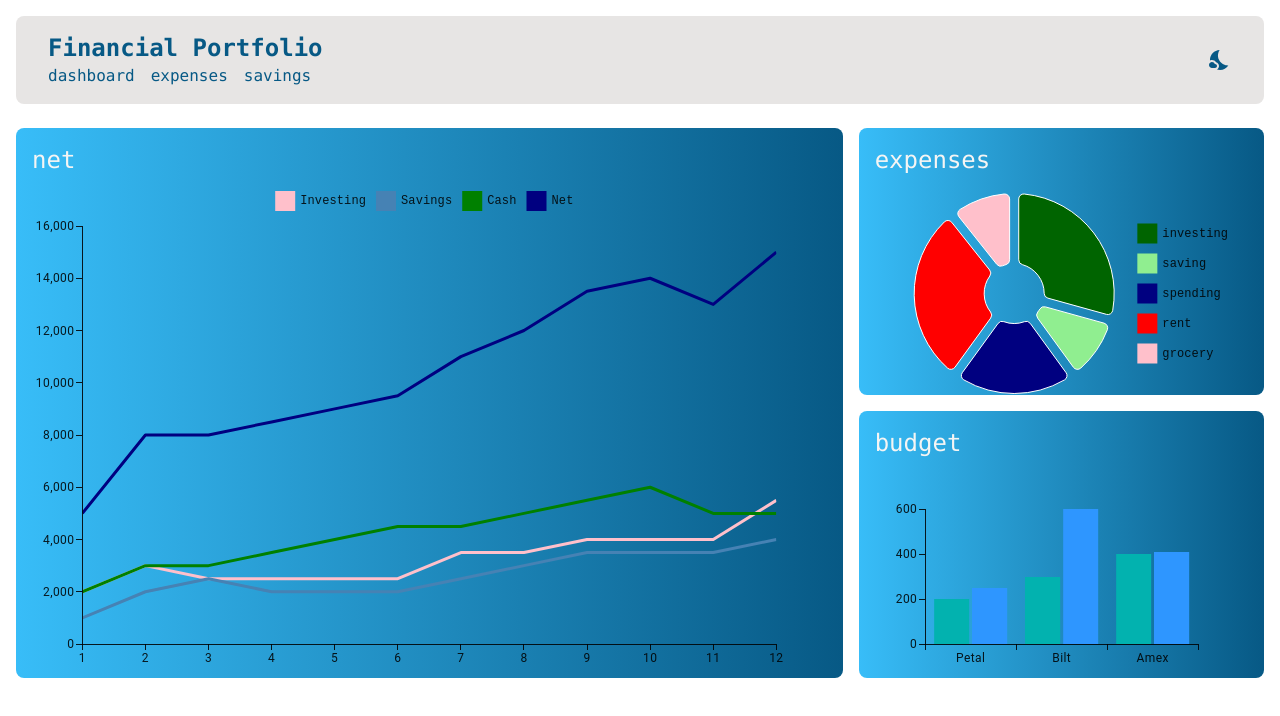
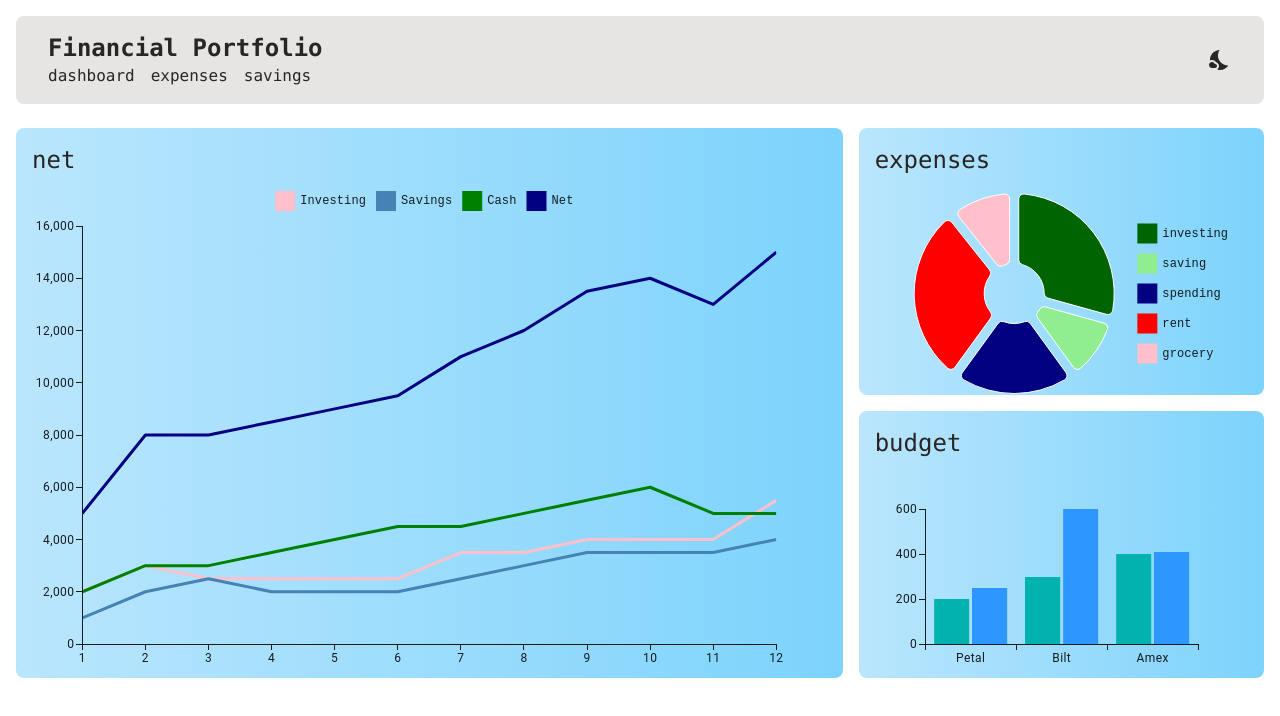
Before and after one commit to dannygrimmig/feed-app, a React (Create React App) app: page /dashboard in a window 1280 px wide. Shown: the top 716 px of the page. Built offline with nearby package versions, Linux system fonts and the light colour scheme.

Commit message:
bg sky, text stone

```diff
--- a/src/App.js
+++ b/src/App.js
@@ -15,9 +15,9 @@ function App() {
 
   return (
     <div className={`App ${darkMode && "dark"}`}>
-      <div className="Window min-h-screen font-mono font-thin text-stone-100 dark:bg-sky-950">
+      <div className="Window min-h-screen font-mono font-thin dark:bg-sky-950 text-stone-800 dark:text-stone-200">
         <div className="max-w-7xl mx-auto p-4">
-          <div className="bg-stone-200 dark:bg-sky-900 text-sky-800 dark:text-stone-200 px-8 py-4 rounded-lg mb-6 sticky top-0 z-10 flex items-center justify-between">
+          <div className="bg-stone-200 dark:bg-sky-900 text-stone-800 dark:text-stone-200 px-8 py-4 rounded-lg mb-6 sticky top-0 z-10 flex items-center justify-between">
             <div>
               <h1 className="text-2xl font-black">Financial Portfolio</h1>
 
--- a/src/pages/Dashboard/Dashboard.js
+++ b/src/pages/Dashboard/Dashboard.js
@@ -4,7 +4,7 @@ import { annualNet, keyToLabel, colors } from "../../data/net";
 
 export function Dashboard() {
   const boxStyles =
-    "rounded-lg p-4 bg-gradient-to-r from-sky-400 to-sky-800 hover:from-sky-200 hover:to-sky-500 cursor-pointer";
+    "rounded-lg p-4 bg-gradient-to-r from-sky-200 to-sky-300 hover:from-sky-300 hover:to-sky-400 cursor-pointer text-stone-800";
 
   return (
     <>
```
